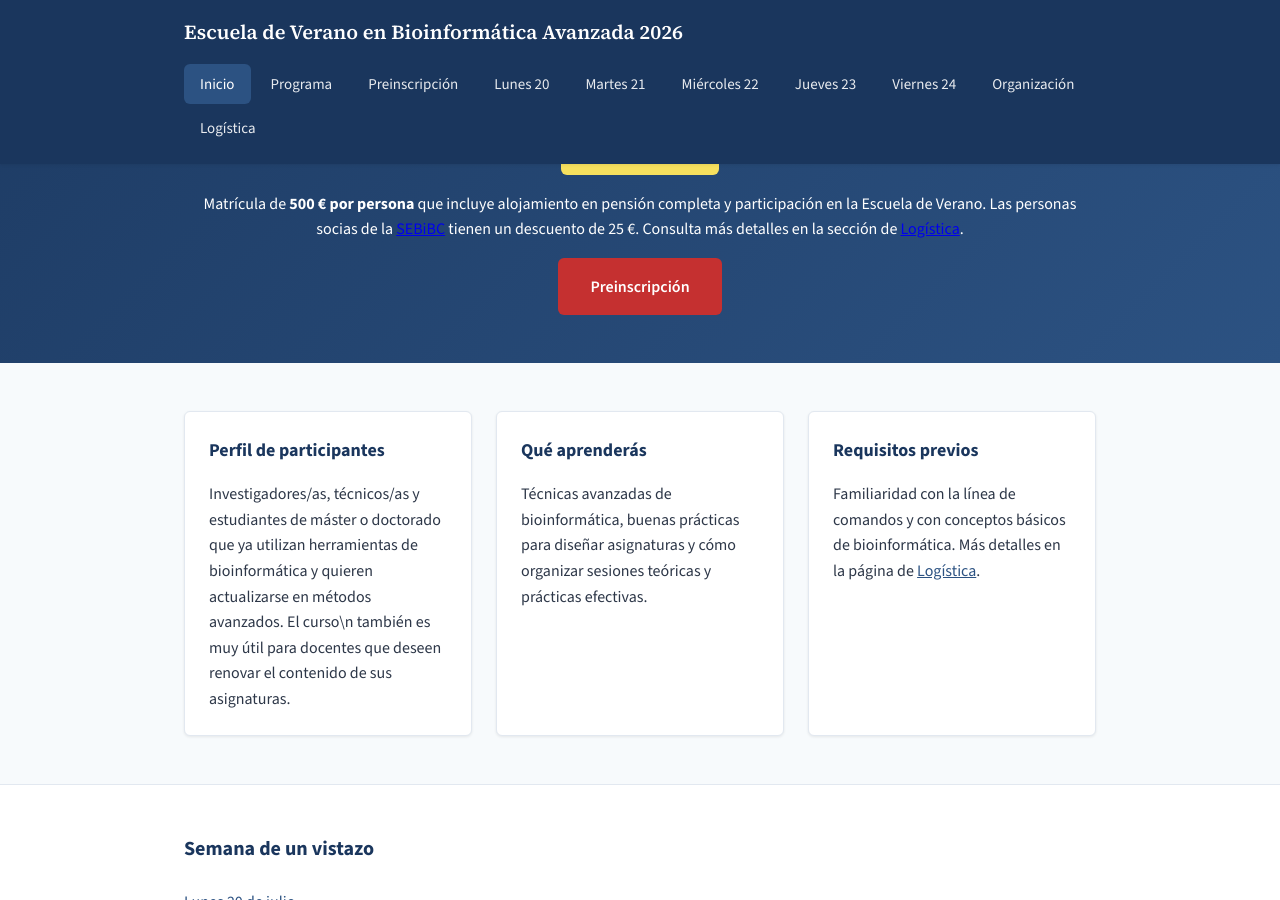
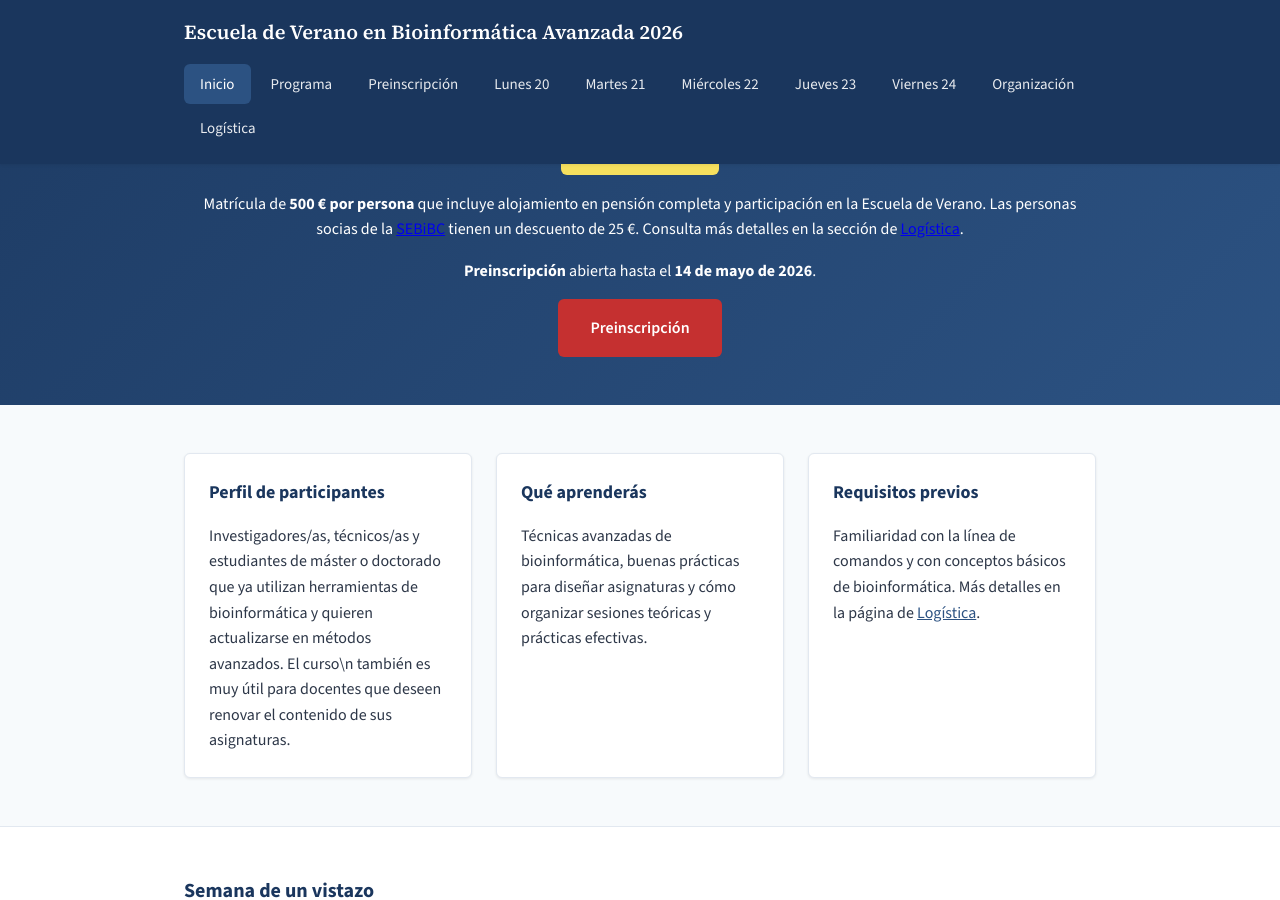
Before and after one commit to ConexionBCB/Summer_School_2026, a Jekyll site: the page built from index.md, in a window 1280 px wide and 900 px high, scrolled down 553 px. Built offline with Jekyll 4.4.1, drawn with Linux system fonts in a browser that asks for light colours.

Commit message:
fecha fin preinscripcion

```diff
--- a/_layouts/home.html
+++ b/_layouts/home.html
@@ -24,6 +24,9 @@ layout: default
         pensión completa y participación en la Escuela de Verano. Las personas socias de la
         <a href="https://www.sebibc.es/" target="_blank" rel="noopener noreferrer">SEBiBC</a> tienen un descuento de 25&nbsp;€. Consulta más detalles
         en la sección de <a href="{{ site.baseurl }}/logistics/">Logística</a>.
+      </p>
+      <p style="margin-top: 0; margin-bottom: var(--space-md);">
+        <strong>Preinscripción</strong> abierta hasta el <strong>14 de mayo de 2026</strong>.
       </p>
       <a href="https://forms.gle/22wtmQtaQmPML4V66" class="btn btn-secondary btn-preinscripcion" target="_blank" rel="noopener noreferrer">
         Preinscripción
```
